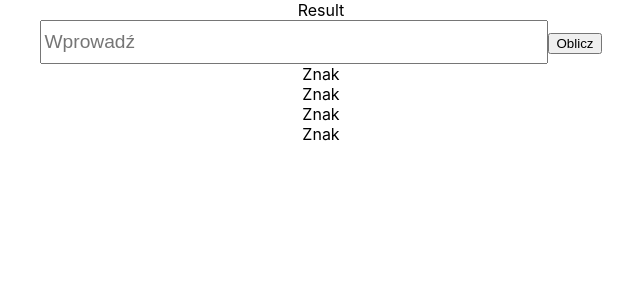
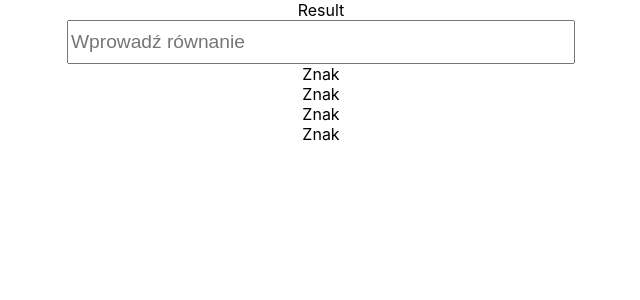
Before and after one commit to sebaw65/LiveKalkulator, a React (Create React App) app: page / in a window 1280 px wide. Shown: the top 300 px of the page, without its empty margins (319-959 px from the left). Built offline with nearby package versions, Linux system fonts and the light colour scheme.

Commit message:
zmiana struktury katalogów

```diff
--- a/src/App.js
+++ b/src/App.js
@@ -1,16 +1,14 @@
 // import logo from "./logo.svg";
 import "./App.css";
 
-import EquationResult from "./components/EquationResult";
-import Input from "./components/Input";
-import Button from "./components/Button";
+import EquationResult from "./components/UI/EquationResult";
+import Input from "./components/UI/Input";
 
 function App() {
   return (
     <div className="App">
       <EquationResult />
       <Input />
-            <Button />
       <div>Znak</div>
       <div>Znak</div>
       <div>Znak</div>
--- a/src/components/Button.js
+++ /dev/null
@@ -1,6 +0,0 @@
-import React from "react";
-
-const Button = () => {
-    return <button>Oblicz</button>;
-};
-export default Button;
--- a/src/components/Input.js
+++ /dev/null
@@ -1,11 +0,0 @@
-import React from "react";
-
-import styles from "./Input.module.css";
-
-const Input = () => {
-    return (
-        <input className={styles.input} type="text" placeholder="Wprowadź" />
-    );
-};
-
-export default Input;
--- /dev/null
+++ b/src/components/UI/Input.js
@@ -0,0 +1,15 @@
+import React from "react";
+
+import styles from "./Input.module.css";
+
+const Input = () => {
+  return (
+    <input
+      className={styles.input}
+      type="text"
+      placeholder="Wprowadź równanie"
+    />
+  );
+};
+
+export default Input;
```
Also changed, not shown: src/components/UI/EquationResult.js (renamed from src/components/EquationResult.js), src/components/UI/EquationResult.module.css (added), src/components/UI/Input.module.css (renamed from src/components/Input.module.css). Lines whose indentation alone changed are shown as unchanged.
